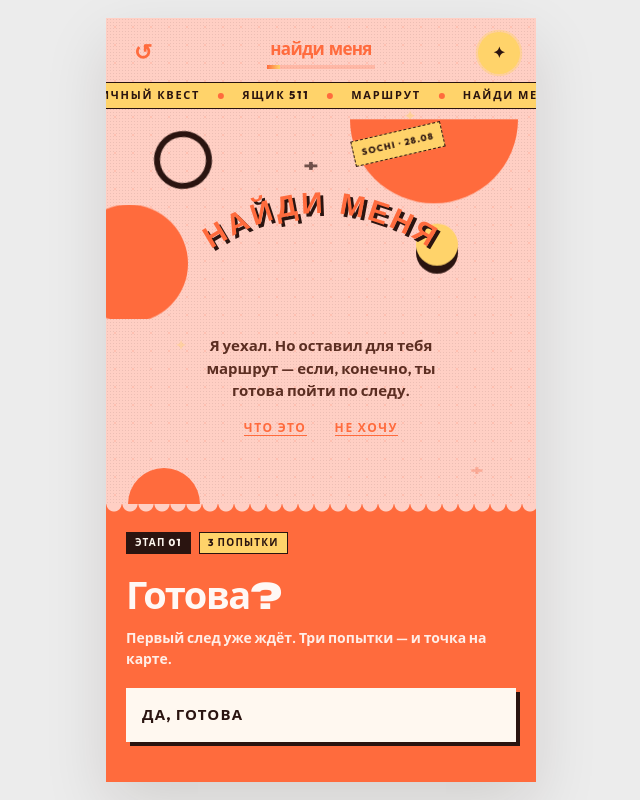
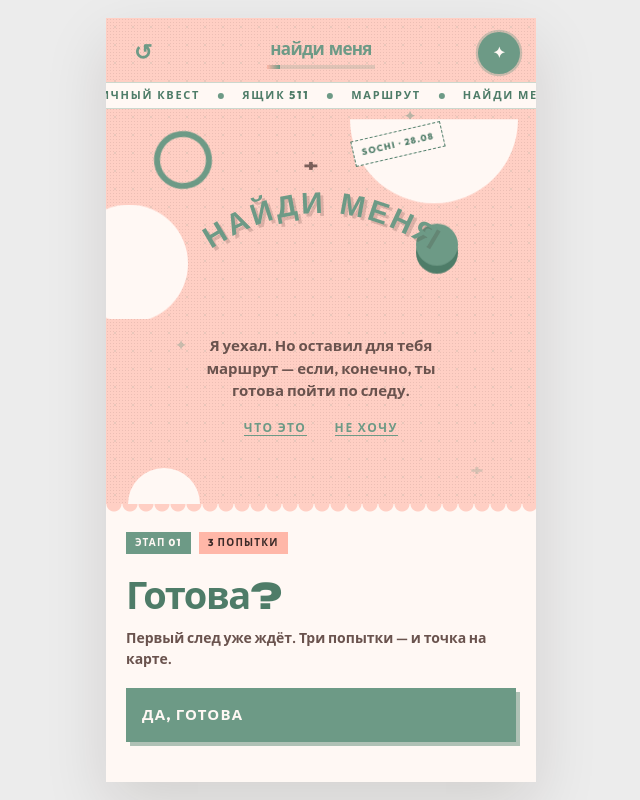
Before and after one commit to trashhh14/find-me-quest, a Nuxt app: page / in a window 1280 px wide. Shown: the whole page, without its empty margins (319-959 px from the left). Built offline with nearby package versions, Linux system fonts and the light colour scheme.

Commit message:
Swap orange for snow, yellow for sage, and give inputs a serif
Panels and blobs are now a soft white, accents are dusty sage on the pink field, and typed answers use Fraunces.

```diff
--- a/app/assets/main.css
+++ b/app/assets/main.css
@@ -53,7 +53,7 @@ button { -webkit-tap-highlight-color: transparent; touch-action: manipulation }
   position: absolute;
   inset: 0;
   opacity: .14;
-  background-image: radial-gradient(var(--orange) 1px, transparent 1.2px);
+  background-image: radial-gradient(var(--sage) 1px, transparent 1.2px);
   background-size: 18px 18px;
 }
 .plus, .spark {
@@ -64,9 +64,9 @@ button { -webkit-tap-highlight-color: transparent; touch-action: manipulation }
   animation: twinkle 3.6s ease-in-out infinite;
 }
 .plus-a { top: 18%; left: 46%; animation-delay: .2s }
-.plus-b { top: 58%; right: 12%; color: var(--orange-deep); animation-delay: 1.1s }
+.plus-b { top: 58%; right: 12%; color: var(--sage); animation-delay: 1.1s }
 .plus-c { bottom: 28%; left: 8%; font-size: 14px; animation-delay: 1.8s }
-.spark { color: var(--butter); font-size: 14px }
+.spark { color: var(--sage); font-size: 14px }
 .spark-a { top: 12%; right: 28%; animation-delay: .6s }
 .spark-b { top: 42%; left: 16%; animation-delay: 2s }
 .topbar, .screen, .ticker { position: relative; z-index: 1 }
@@ -90,17 +90,17 @@ button { -webkit-tap-highlight-color: transparent; touch-action: manipulation }
   border: 0;
   border-radius: 0;
   background: transparent;
-  color: var(--orange);
+  color: var(--sage);
   font: 800 22px/1 var(--font-display);
   cursor: pointer;
 }
 .round-button:active { filter: brightness(.92) }
 .sparkle {
-  color: var(--cocoa);
-  background: var(--butter);
+  color: var(--snow);
+  background: var(--sage);
   border-radius: 50%;
   font-size: 15px;
-  box-shadow: 0 0 0 4px rgba(255, 211, 106, .35);
+  box-shadow: 0 0 0 4px rgba(109, 154, 134, .28);
   animation: pulseRing 2.4s ease-out infinite;
 }
 .progress-wrap { display: grid; gap: 5px; min-width: 0; text-align: center }
@@ -111,14 +111,14 @@ button { -webkit-tap-highlight-color: transparent; touch-action: manipulation }
 .safe-label,
 .found-input label {
   margin: 0;
-  color: var(--orange);
+  color: var(--sage);
   font-size: 11px;
   font-weight: 800;
   letter-spacing: .16em;
   text-transform: uppercase;
 }
 .progress-wrap .brand {
-  color: var(--orange);
+  color: var(--sage);
   font-family: var(--font-display);
   font-size: 17px;
   font-weight: 800;
@@ -131,12 +131,12 @@ button { -webkit-tap-highlight-color: transparent; touch-action: manipulation }
   margin: 0 auto;
   overflow: hidden;
   border-radius: 0;
-  background: rgba(255, 107, 61, .22);
+  background: rgba(109, 154, 134, .22);
 }
 .progress i {
   display: block;
   height: 100%;
-  background: linear-gradient(90deg, var(--orange), var(--butter));
+  background: linear-gradient(90deg, var(--peach-hot), var(--sage));
   transition: width 220ms ease;
 }
 
@@ -195,10 +195,10 @@ button { -webkit-tap-highlight-color: transparent; touch-action: manipulation }
   height: 42px;
   right: 78px;
   top: 118px;
-  background: var(--butter);
+  background: var(--sage);
   animation-duration: 5s;
   animation-delay: -1s;
-  box-shadow: 0 8px 0 var(--cocoa);
+  box-shadow: 0 8px 0 var(--sage-deep);
 }
 .blob-ring {
   width: 58px;
@@ -206,16 +206,16 @@ button { -webkit-tap-highlight-color: transparent; touch-action: manipulation }
   left: 48px;
   top: 22px;
   background: transparent;
-  border: 6px solid var(--cocoa);
+  border: 6px solid var(--sage);
   animation: spin 22s linear infinite;
 }
 .stamp {
   position: absolute;
   z-index: 2;
   padding: 7px 8px;
-  border: 1.5px dashed var(--cocoa);
-  background: var(--butter);
-  color: var(--cocoa);
+  border: 1.5px dashed var(--sage-deep);
+  background: var(--snow);
+  color: var(--sage-deep);
   font: 800 9px/1.15 var(--font-ui);
   letter-spacing: .14em;
   text-transform: uppercase;
@@ -230,13 +230,13 @@ button { -webkit-tap-highlight-color: transparent; touch-action: manipulation }
   width: min(88%, 320px);
   margin: 36px auto 0;
   overflow: visible;
-  color: var(--orange);
-  filter: drop-shadow(3px 3px 0 var(--cocoa));
+  color: var(--sage);
+  filter: drop-shadow(3px 3px 0 rgba(59, 42, 40, .18));
 }
 
 h1, h2, .hotel-card h3 {
   margin: 0;
-  color: var(--orange);
+  color: var(--sage);
   font-family: var(--font-display);
   font-weight: 800;
   letter-spacing: -.04em;
@@ -279,10 +279,10 @@ em { font-style: normal; color: var(--orange-deep) }
 .ticker {
   flex: 0 0 auto;
   overflow: hidden;
-  border-top: 1.5px solid var(--cocoa);
-  border-bottom: 1.5px solid var(--cocoa);
-  background: var(--butter);
-  color: var(--cocoa);
+  border-top: 1.5px solid rgba(109, 154, 134, .35);
+  border-bottom: 1.5px solid rgba(109, 154, 134, .35);
+  background: var(--snow);
+  color: var(--sage-deep);
 }
 .ticker-track {
   display: flex;
@@ -299,7 +299,7 @@ em { font-style: normal; color: var(--orange-deep) }
   width: 6px;
   height: 6px;
   border-radius: 50%;
-  background: var(--orange);
+  background: var(--sage);
   flex: 0 0 auto;
 }
 .chip-row {
@@ -310,21 +310,22 @@ em { font-style: normal; color: var(--orange-deep) }
 }
 .chip {
   padding: 5px 8px;
-  border: 1.5px solid var(--cocoa);
-  background: var(--cocoa);
-  color: var(--cream);
+  border: 1.5px solid var(--sage);
+  background: var(--sage);
+  color: var(--snow);
   font: 800 10px/1 var(--font-ui);
   letter-spacing: .12em;
   text-transform: uppercase;
 }
 .chip-butter {
-  background: var(--butter);
-  color: var(--cocoa);
+  background: var(--peach-hot);
+  color: var(--ink);
+  border-color: var(--peach-hot);
 }
 .orange-panel {
   margin-top: auto;
-  background: var(--orange);
-  color: var(--white);
+  background: var(--snow);
+  color: var(--ink);
   padding: 28px 20px 32px;
   position: relative;
   box-shadow: inset 0 1px 0 rgba(255,255,255,.18);
@@ -353,7 +354,7 @@ em { font-style: normal; color: var(--orange-deep) }
 }
 .orange-panel h2,
 .orange-panel .panel-title {
-  color: var(--white);
+  color: var(--sage-deep);
   text-align: left;
   font-family: var(--font-display);
   font-size: clamp(30px, 8.5vw, 38px);
@@ -363,7 +364,7 @@ em { font-style: normal; color: var(--orange-deep) }
 }
 .panel-copy {
   margin: 0 0 18px;
-  color: rgba(255, 248, 245, .92);
+  color: var(--body);
   font-size: 14px;
   font-weight: 600;
   line-height: 1.5;
@@ -381,10 +382,10 @@ em { font-style: normal; color: var(--orange-deep) }
   min-width: 0;
   padding: 12px 0;
   border: 0;
-  border-bottom: 1.5px solid rgba(255, 248, 245, .45);
+  border-bottom: 1.5px solid rgba(109, 154, 134, .28);
   border-radius: 0;
   background: transparent;
-  color: var(--white);
+  color: var(--ink);
   font: 800 15px/1.3 var(--font-ui);
   text-align: left;
   letter-spacing: .04em;
@@ -402,21 +403,21 @@ em { font-style: normal; color: var(--orange-deep) }
 .choice.primary {
   position: relative;
   overflow: hidden;
-  background: var(--cream);
-  color: var(--cocoa);
+  background: var(--sage);
+  color: var(--snow);
   border: 0;
   min-height: 54px;
   padding: 14px 16px;
   margin-bottom: 8px;
   text-transform: uppercase;
   letter-spacing: .08em;
-  box-shadow: 4px 4px 0 var(--cocoa);
+  box-shadow: 4px 4px 0 rgba(78, 124, 104, .45);
 }
 .choice.primary::after {
   content: "";
   position: absolute;
   inset: 0;
-  background: linear-gradient(110deg, transparent 20%, rgba(255, 211, 106, .55), transparent 80%);
+  background: linear-gradient(110deg, transparent 20%, rgba(255, 248, 244, .4), transparent 80%);
   transform: translateX(-130%);
   animation: shine 3.4s ease-in-out .8s infinite;
   pointer-events: none;
@@ -435,9 +436,9 @@ em { font-style: normal; color: var(--orange-deep) }
 .ghost-link {
   padding: 0;
   border: 0;
-  border-bottom: 1.5px solid var(--orange);
+  border-bottom: 1.5px solid var(--sage);
   background: none;
-  color: var(--orange);
+  color: var(--sage);
   font: 800 12px/1.2 var(--font-ui);
   letter-spacing: .14em;
   text-transform: uppercase;
@@ -458,17 +459,17 @@ em { font-style: normal; color: var(--orange-deep) }
   gap: 5px;
   padding: 6px 9px;
   border-radius: 0;
-  background: var(--butter);
-  border: 1.5px solid var(--cocoa);
-  color: var(--cocoa);
+  background: var(--snow);
+  border: 1.5px solid var(--sage);
+  color: var(--sage-deep);
   font-size: 11px;
   font-weight: 800;
   letter-spacing: .08em;
   text-transform: uppercase;
   white-space: nowrap;
-  box-shadow: 3px 3px 0 var(--cocoa);
+  box-shadow: 3px 3px 0 var(--sage);
 }
-.attempts strong { font-size: 18px; color: var(--orange-deep); font-family: var(--font-display) }
+.attempts strong { font-size: 18px; color: var(--sage-deep); font-family: var(--font-display) }
 
 .glass-card {
   width: 100%;
@@ -505,7 +506,7 @@ em { font-style: normal; color: var(--orange-deep) }
   background: var(--orange);
   border-radius: 36px 36px 0 0;
 }
-.question-card h2 { color: var(--white); text-align: left; margin-bottom: 8px }
+.question-card h2 { color: var(--sage-deep); text-align: left; margin-bottom: 8px }
 .question-card > p,
 .clue-text,
 .hotel-text,
@@ -518,7 +519,7 @@ em { font-style: normal; color: var(--orange-deep) }
   line-height: 1.55;
   overflow-wrap: anywhere;
 }
-.question-card > p { color: rgba(255, 248, 245, .9); margin: 0 0 18px }
+.question-card > p { color: var(--body); margin: 0 0 18px }
 
 .mark,
 .map-pin,
@@ -533,10 +534,10 @@ em { font-style: normal; color: var(--orange-deep) }
   height: 56px;
   margin: 0 auto 14px;
   border-radius: 50%;
-  background: var(--butter);
-  color: var(--cocoa);
+  background: var(--sage);
+  color: var(--snow);
   font-size: 22px;
-  box-shadow: 4px 4px 0 var(--cocoa);
+  box-shadow: 4px 4px 0 var(--sage-deep);
 }
 
 .answer-field {
@@ -547,11 +548,11 @@ em { font-style: normal; color: var(--orange-deep) }
   min-width: 0;
   padding: 0 0 0 0;
   border: 0;
-  border-bottom: 2px solid rgba(255, 248, 245, .7);
+  border-bottom: 2px solid rgba(109, 154, 134, .35);
   border-radius: 0;
   background: transparent;
 }
-.question-card .answer-field { border-bottom-color: rgba(255,248,245,.7) }
+.question-card .answer-field { border-bottom-color: rgba(109, 154, 134, .4) }
 .clue-card .answer-field,
 .safe-card .answer-field,
 .hotel-code-card .answer-field {
@@ -565,12 +566,12 @@ em { font-style: normal; color: var(--orange-deep) }
   border: 0;
   outline: 0;
   background: transparent;
-  color: inherit;
-  font: 700 16px/1.3 var(--font-ui);
+  color: var(--ink);
+  font: italic 500 20px/1.3 var(--font-input);
 }
-.question-card .answer-field input { color: var(--white) }
-.question-card .answer-field input::placeholder { color: rgba(255,248,245,.6) }
-.answer-field input::placeholder { color: rgba(196, 91, 58, .55) }
+.question-card .answer-field input { color: var(--ink) }
+.question-card .answer-field input::placeholder { color: rgba(109, 154, 134, .55) }
+.answer-field input::placeholder { color: rgba(109, 154, 134, .5) }
 .answer-field button {
   display: grid;
   place-items: center;
@@ -579,8 +580,8 @@ em { font-style: normal; color: var(--orange-deep) }
   height: 42px;
   border: 0;
   border-radius: 50%;
-  background: var(--white);
-  color: var(--orange);
+  background: var(--sage);
+  color: var(--snow);
   font-size: 18px;
   font-weight: 800;
   cursor: pointer;
@@ -588,8 +589,8 @@ em { font-style: normal; color: var(--orange-deep) }
 .clue-card .answer-field button,
 .safe-card .answer-field button,
 .hotel-code-card .answer-field button {
-  background: var(--orange);
-  color: var(--white);
+  background: var(--sage);
+  color: var(--snow);
 }
 .answer-note, .found-note {
   min-height: 18px;
@@ -598,22 +599,22 @@ em { font-style: normal; color: var(--orange-deep) }
   font-size: 12px;
   font-weight: 800;
 }
-.question-card .answer-note { color: var(--white) }
+.question-card .answer-note { color: var(--sage-deep) }
 
-.quest-mark { display: flex; gap: 6px; justify-content: center; margin: 0; padding: 12px 0 10px; background: var(--orange) }
-.quest-mark span { width: 7px; height: 7px; border-radius: 50%; background: rgba(255,248,245,.45) }
-.quest-mark span:first-child { width: 22px; border-radius: 99px; background: var(--butter); animation: pulseDot 1.6s ease-in-out infinite }
+.quest-mark { display: flex; gap: 6px; justify-content: center; margin: 0; padding: 12px 0 10px; background: var(--snow) }
+.quest-mark span { width: 7px; height: 7px; border-radius: 50%; background: var(--peach-hot) }
+.quest-mark span:first-child { width: 22px; border-radius: 99px; background: var(--sage); animation: pulseDot 1.6s ease-in-out infinite }
 
-.success-title { margin: 10px 20px 16px; color: var(--orange) }
+.success-title { margin: 10px 20px 16px; color: var(--sage) }
 .cipher {
   margin: 8px 0 2px;
-  color: var(--white);
+  color: var(--sage-deep);
   font-family: var(--font-display);
   font-size: clamp(32px, 9vw, 42px);
   font-weight: 800;
   letter-spacing: .08em;
 }
-.cipher-sub { margin: 0; color: rgba(255,248,245,.8); font-size: 12px; font-weight: 800; letter-spacing: .12em; text-transform: uppercase }
+.cipher-sub { margin: 0; color: var(--sage); font-size: 12px; font-weight: 800; letter-spacing: .12em; text-transform: uppercase }
 .divider, .safe-divider {
   width: 48px;
   height: 3px;
@@ -638,12 +639,12 @@ em { font-style: normal; color: var(--orange-deep) }
   background: var(--peach);
   border-radius: 50%;
 }
-.clue-card .clue-label { color: rgba(255,248,245,.8) }
-.clue-card .clue-text { color: rgba(255,248,245,.92); text-align: left }
+.clue-card .clue-label { color: var(--sage) }
+.clue-card .clue-text { color: var(--body); text-align: left }
 .hint-button {
   margin-top: 18px;
   justify-content: flex-start;
-  color: var(--white);
+  color: var(--sage-deep);
   border-bottom: 0;
   text-transform: uppercase;
   letter-spacing: .1em;
@@ -652,17 +653,17 @@ em { font-style: normal; color: var(--orange-deep) }
 .found-input {
   margin-top: 16px;
   padding-top: 16px;
-  border-top: 1.5px solid rgba(255,248,245,.35);
+  border-top: 1.5px solid rgba(109, 154, 134, .25);
   text-align: left;
   position: relative;
   z-index: 1;
 }
-.found-input label { display: block; margin-bottom: 8px; color: rgba(255,248,245,.8) }
-.found-input .answer-field { border-bottom-color: rgba(255,248,245,.7) }
-.found-input .answer-field input { color: var(--white) }
-.found-input .answer-field input::placeholder { color: rgba(255,248,245,.55) }
-.found-input .answer-field button { background: var(--white); color: var(--orange) }
-.found-input .found-note { color: var(--white) }
+.found-input label { display: block; margin-bottom: 8px; color: var(--sage) }
+.found-input .answer-field { border-bottom-color: rgba(109, 154, 134, .4) }
+.found-input .answer-field input { color: var(--ink) }
+.found-input .answer-field input::placeholder { color: rgba(109, 154, 134, .5) }
+.found-input .answer-field button { background: var(--sage); color: var(--snow) }
+.found-input .found-note { color: var(--sage-deep) }
 .soft-foot {
   margin: 16px 20px 18px;
   text-align: center;
@@ -675,7 +676,7 @@ em { font-style: normal; color: var(--orange-deep) }
   text-align: left;
   padding: 8px 20px 12px;
   background: transparent;
-  box-shadow: inset 4px 0 0 var(--butter);
+  box-shadow: inset 4px 0 0 var(--sage);
 }
 .letter-card p {
   margin: 0 0 12px;
@@ -685,7 +686,7 @@ em { font-style: normal; color: var(--orange-deep) }
   line-height: 1.65;
 }
 .letter-card .letter-greeting {
-  color: var(--orange);
+  color: var(--sage);
   font-family: var(--font-display);
   font-size: 28px;
   font-weight: 800;
@@ -693,8 +694,8 @@ em { font-style: normal; color: var(--orange-deep) }
 }
 .letter-sign {
   padding-top: 14px;
-  border-top: 1.5px solid var(--orange);
-  color: var(--orange);
+  border-top: 1.5px solid var(--sage);
+  color: var(--sage);
   font-size: 12px;
   font-weight: 800;
   letter-spacing: .12em;
@@ -704,8 +705,8 @@ em { font-style: normal; color: var(--orange-deep) }
 .rescue-button {
   justify-content: center;
   margin: 0;
-  background: var(--orange);
-  color: var(--white);
+  background: var(--sage);
+  color: var(--snow);
   border: 0;
   min-height: 56px;
   text-transform: uppercase;
@@ -736,7 +737,7 @@ em { font-style: normal; color: var(--orange-deep) }
   font-size: clamp(24px, 7vw, 32px);
   line-height: 1.1;
   overflow-wrap: anywhere;
-  color: var(--white);
+  color: var(--sage-deep);
   text-align: left;
 }
 .hotel-card {
@@ -745,9 +746,9 @@ em { font-style: normal; color: var(--orange-deep) }
   padding: 28px 20px 24px;
   position: relative;
 }
-.hotel-card .hotel-label { color: rgba(255,248,245,.8) }
-.hotel-address { margin: 0; color: var(--white); font-size: 14px; font-weight: 700; overflow-wrap: anywhere }
-.hotel-text { color: rgba(255,248,245,.9); text-align: left }
+.hotel-card .hotel-label { color: var(--sage) }
+.hotel-address { margin: 0; color: var(--ink); font-size: 14px; font-weight: 700; overflow-wrap: anywhere }
+.hotel-text { color: var(--body); text-align: left }
 .hotel-link {
   display: inline-flex;
   align-items: center;
@@ -757,15 +758,15 @@ em { font-style: normal; color: var(--orange-deep) }
   padding: 0 0 4px;
   border-radius: 0;
   background: transparent;
-  color: var(--white);
+  color: var(--sage-deep);
   font-size: 12px;
   font-weight: 800;
   letter-spacing: .14em;
   text-transform: uppercase;
   text-decoration: none;
-  border-bottom: 1.5px solid var(--white);
+  border-bottom: 1.5px solid var(--sage);
 }
-.hotel-card .divider { background: rgba(255,248,245,.4); margin: 18px 0 }
+.hotel-card .divider { background: var(--sage); margin: 18px 0 }
 
 .safe-card { text-align: left; padding: 12px 20px 20px }
 .safe-lead { margin: 0 }
@@ -834,11 +835,11 @@ em { font-style: normal; color: var(--orange-deep) }
   height: 32px;
   border: 0;
   border-radius: 0;
-  background: var(--butter);
-  color: var(--cocoa);
+  background: var(--sage);
+  color: var(--snow);
   font: 800 20px/1 var(--font-ui);
   cursor: pointer;
-  box-shadow: 3px 3px 0 var(--cocoa);
+  box-shadow: 3px 3px 0 var(--sage-deep);
 }
 .rescue-card, .hotel-code-card { text-align: left }
 .rescue-card > p:not(.eyebrow),
@@ -862,8 +863,8 @@ em { font-style: normal; color: var(--orange-deep) }
   max-width: calc(100% - 32px);
   padding: 11px 14px;
   border-radius: 0;
-  background: var(--orange);
-  color: var(--white);
+  background: var(--sage);
+  color: var(--snow);
   font-size: 12px;
   font-weight: 800;
   letter-spacing: .04em;
@@ -875,7 +876,6 @@ em { font-style: normal; color: var(--orange-deep) }
   transition: 180ms ease;
 }
 .toast.show { opacity: 1; transform: translateX(-50%) }
-.toast { background: var(--cocoa); color: var(--butter) }
 
 @keyframes floaty {
   0%, 100% { transform: translateY(0) }
@@ -887,9 +887,9 @@ em { font-style: normal; color: var(--orange-deep) }
   50% { opacity: .8; transform: scale(1.1) }
 }
 @keyframes pulseRing {
-  0% { box-shadow: 0 0 0 0 rgba(255, 211, 106, .55) }
-  70% { box-shadow: 0 0 0 12px rgba(255, 211, 106, 0) }
-  100% { box-shadow: 0 0 0 0 rgba(255, 211, 106, 0) }
+  0% { box-shadow: 0 0 0 0 rgba(109, 154, 134, .45) }
+  70% { box-shadow: 0 0 0 12px rgba(109, 154, 134, 0) }
+  100% { box-shadow: 0 0 0 0 rgba(109, 154, 134, 0) }
 }
 @keyframes pulseDot {
   0%, 100% { transform: scale(1) }
--- a/app/assets/palette.css
+++ b/app/assets/palette.css
@@ -1,28 +1,32 @@
-/* Motion-poster palette: peach, orange, butter, cocoa. */
+/* Pink field, soft snow panels, sage accent. */
 :root {
-  --ink: #24110c;
-  --body: #5c2e22;
-  --muted: #c45b3a;
+  --ink: #3b2a28;
+  --body: #6a534e;
+  --muted: #b07a80;
   --page: #ffcfc4;
-  --page-deep: #ffb9ac;
-  --paper: #fff6ea;
-  --paper-2: #ffe3c4;
-  --orange: #ff6b3d;
-  --orange-deep: #ef4e22;
+  --page-deep: #ffb7a8;
+  --paper: #fff8f4;
+  --paper-2: #ffe8e2;
   --peach: #ffcfc4;
   --peach-hot: #ffb7a8;
-  --butter: #ffd36a;
-  --cocoa: #2a1410;
-  --cream: #fff8f0;
-  --white: #fff8f5;
-  --line: rgba(42, 20, 16, 0.14);
-  --shadow: 0 18px 40px rgba(42, 20, 16, 0.14);
+  --snow: #fff8f4;
+  --sage: #6d9a86;
+  --sage-deep: #4e7c68;
+  --orange: var(--snow);
+  --orange-deep: var(--sage-deep);
+  --butter: var(--sage);
+  --cocoa: var(--ink);
+  --cream: var(--snow);
+  --white: var(--ink);
+  --line: rgba(59, 42, 40, 0.12);
+  --shadow: 0 18px 40px rgba(59, 42, 40, 0.1);
   --font-ui: Outfit, system-ui, sans-serif;
   --font-display: Syne, Outfit, system-ui, sans-serif;
-  --rose: var(--orange);
-  --rose-deep: var(--orange-deep);
+  --font-input: Fraunces, "Times New Roman", serif;
+  --rose: var(--sage);
+  --rose-deep: var(--sage-deep);
   --blush: var(--peach-hot);
-  --gold: var(--butter);
-  --gold-deep: #e0a82e;
-  --seal: var(--orange-deep);
+  --gold: var(--sage);
+  --gold-deep: var(--sage-deep);
+  --seal: var(--sage-deep);
 }
--- a/app/pages/index.vue
+++ b/app/pages/index.vue
@@ -93,7 +93,7 @@ onMounted(() => {
     main.offClick(startQuest)
     if (value === 'intro') {
       main.setText('Да, готова')
-      main.setParams?.({ color: '#ff6b3d', text_color: '#fff8f5', is_active: true, is_visible: true })
+      main.setParams?.({ color: '#6d9a86', text_color: '#fff8f4', is_active: true, is_visible: true })
       main.show()
       main.onClick(startQuest)
     } else {
--- a/nuxt.config.ts
+++ b/nuxt.config.ts
@@ -18,7 +18,7 @@ export default defineNuxtConfig({
       link: [
         { rel: 'preconnect', href: 'https://fonts.googleapis.com' },
         { rel: 'preconnect', href: 'https://fonts.gstatic.com', crossorigin: 'anonymous' },
-        { rel: 'stylesheet', href: 'https://fonts.googleapis.com/css2?family=Outfit:wght@500;600;700;800&family=Syne:wght@700;800&display=swap' },
+        { rel: 'stylesheet', href: 'https://fonts.googleapis.com/css2?family=Fraunces:ital,opsz,wght@0,9..144,500;0,9..144,600;1,9..144,500;1,9..144,600&family=Outfit:wght@500;600;700;800&family=Syne:wght@700;800&display=swap' },
       ],
       script: [{ src: 'https://telegram.org/js/telegram-web-app.js' }],
     },
```
